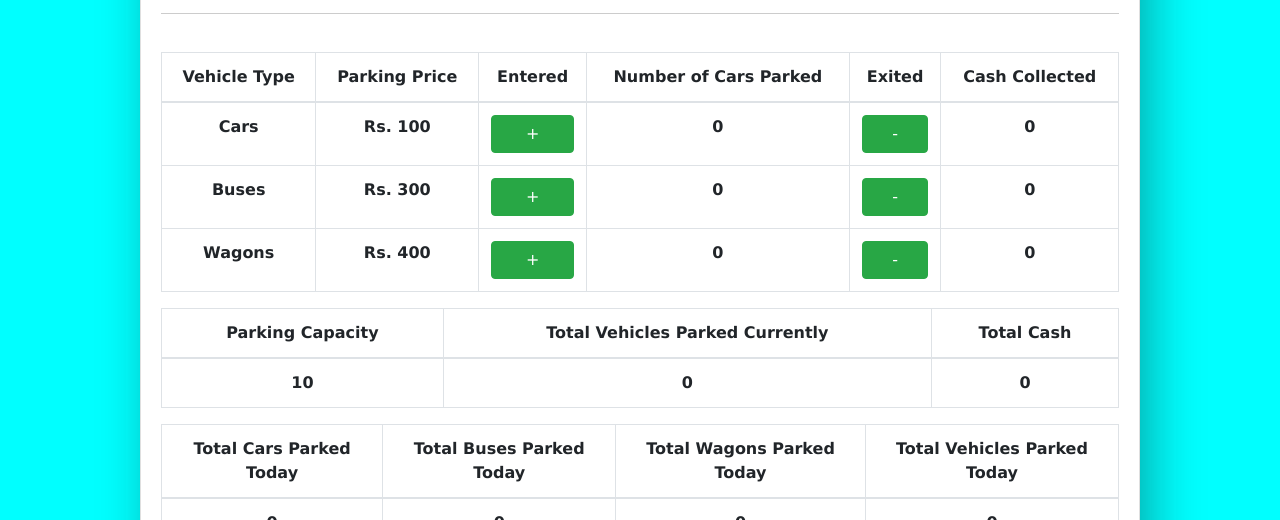
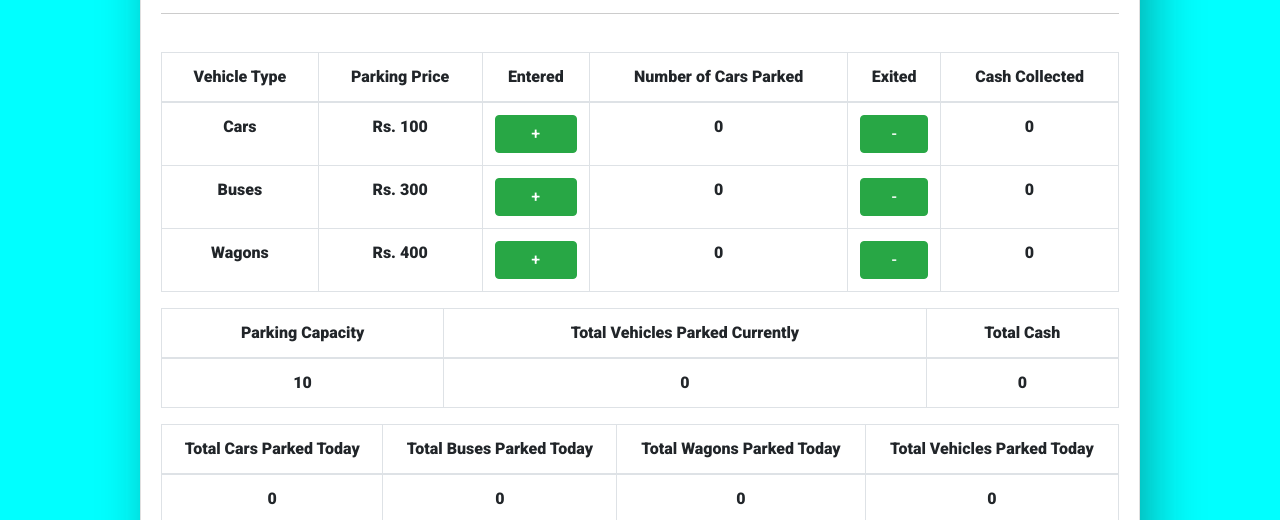
Before and after one commit to faizan3165/car-park, a plain HTML site: page car_park_updated/index.html in a window 1280 px wide. Shown: the part 280-800 px from the top of the page. Drawn offline with nearby package versions, Linux system fonts and the light colour scheme.

Commit message:
Add files via upload

```diff
--- a/car_park_updated/style.css
+++ b/car_park_updated/style.css
@@ -1,11 +1,12 @@
+@import url('https://fonts.googleapis.com/css2?family=Roboto:wght@500;900&display=swap');
+
 body {
 	display: grid;
 	justify-content: center;
 	text-align: center;
 	height: 100vh;
 	background-color: aqua;
-	font-family: 'Lucida Sans', 'Lucida Sans Regular', 'Lucida Grande', 'Lucida Sans Unicode', Geneva, Verdana,
-		sans-serif;
+	font-family: 'Roboto', sans-serif;
 }
 
 hr {
@@ -14,11 +15,11 @@ hr {
 }
 
 h1 {
-	font-weight: bold;
+	font-weight: 900;
 }
 
 tr {
-    font-weight: bold;
+    font-weight: 900;
 }
 
 .button {
```
